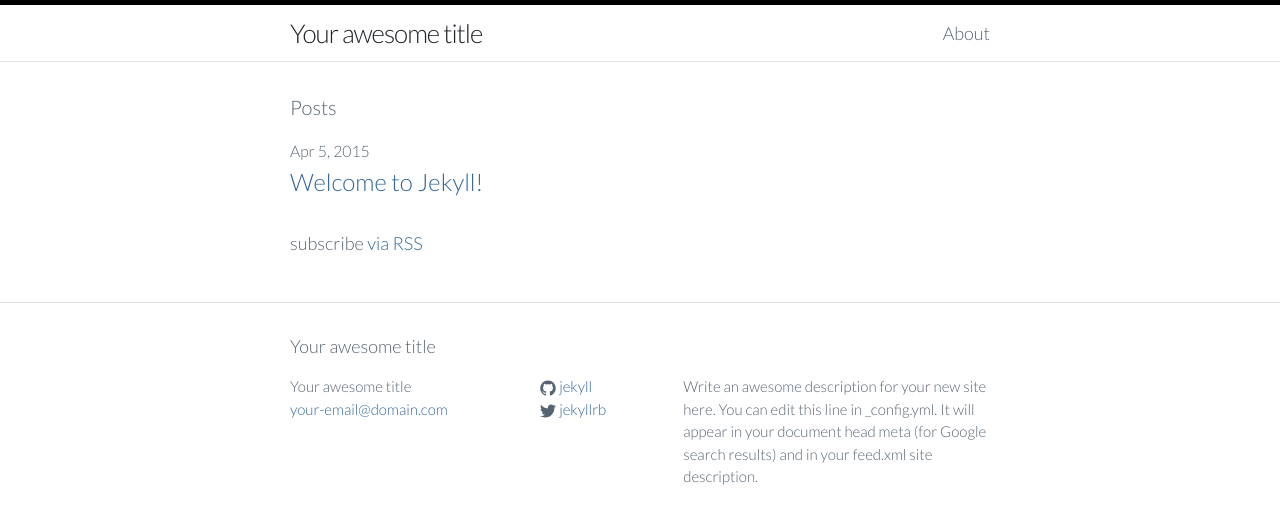
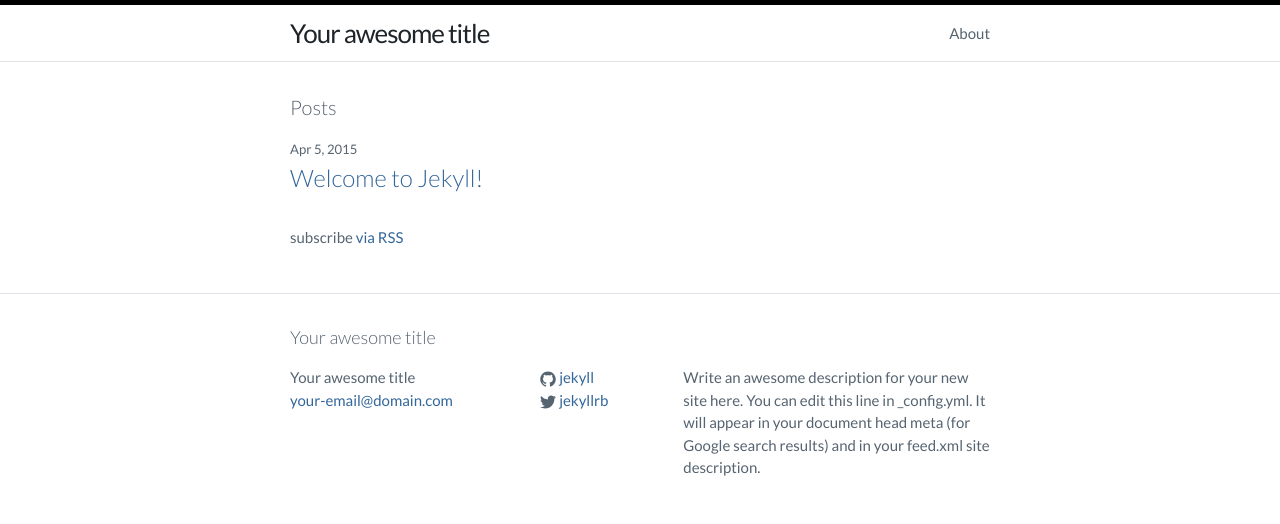
Before and after one commit to tiborsimon/tiborsimon.github.io, a Jekyll site: the page built from index.html, in a window 1280 px wide. Shown: the top 524 px of the page. Built offline with Jekyll 4.4.1, drawn with Linux system fonts in a browser that asks for light colours; nearby versions of some CDN libraries.

Commit message:
Body text style changed

```diff
--- a/_sass/_base.scss
+++ b/_sass/_base.scss
@@ -29,9 +29,9 @@
   margin-left: 6px;
   opacity: 0;
 
-  -webkit-transition: opacity 0.2s ease-in-out 0.1s;
-  -moz-transition: opacity 0.2s ease-in-out 0.1s;
-  -ms-transition: opacity 0.2s ease-in-out 0.1s;
+  -webkit-transition: opacity 0.1s ease-in-out 0.1s;
+  -moz-transition: opacity 0.1s ease-in-out 0.1s;
+  -ms-transition: opacity 0.1s ease-in-out 0.1s;
 }
 
 h1:hover .header-link,
@@ -40,7 +40,7 @@
 h4:hover .header-link,
 h5:hover .header-link,
 h6:hover .header-link {
-  opacity: 1;
+  opacity: 0.5;
 }
 
 
@@ -52,7 +52,7 @@
     font-family: $base-font-family;
     font-size: $base-font-size;
     line-height: $base-line-height;
-    font-weight: 300;
+    font-weight: 400;
     color: $text-color;
     background-color: $background-color;
     -webkit-text-size-adjust: 100%;
--- a/_sass/_layout.scss
+++ b/_sass/_layout.scss
@@ -163,7 +163,7 @@
  */
 .page-content {
     padding: $spacing-unit 0;
-    text-align: justify;
+    /* text-align: justify; */
 }
 
 .page-heading {
--- a/css/main.scss
+++ b/css/main.scss
@@ -7,7 +7,7 @@
 
 // Our variables
 $base-font-family: 'Lato', sans-serif;
-$base-font-size:   18px;
+$base-font-size:   15px;
 $small-font-size:  $base-font-size * 0.875;
 $base-line-height: 1.5;
 
```
